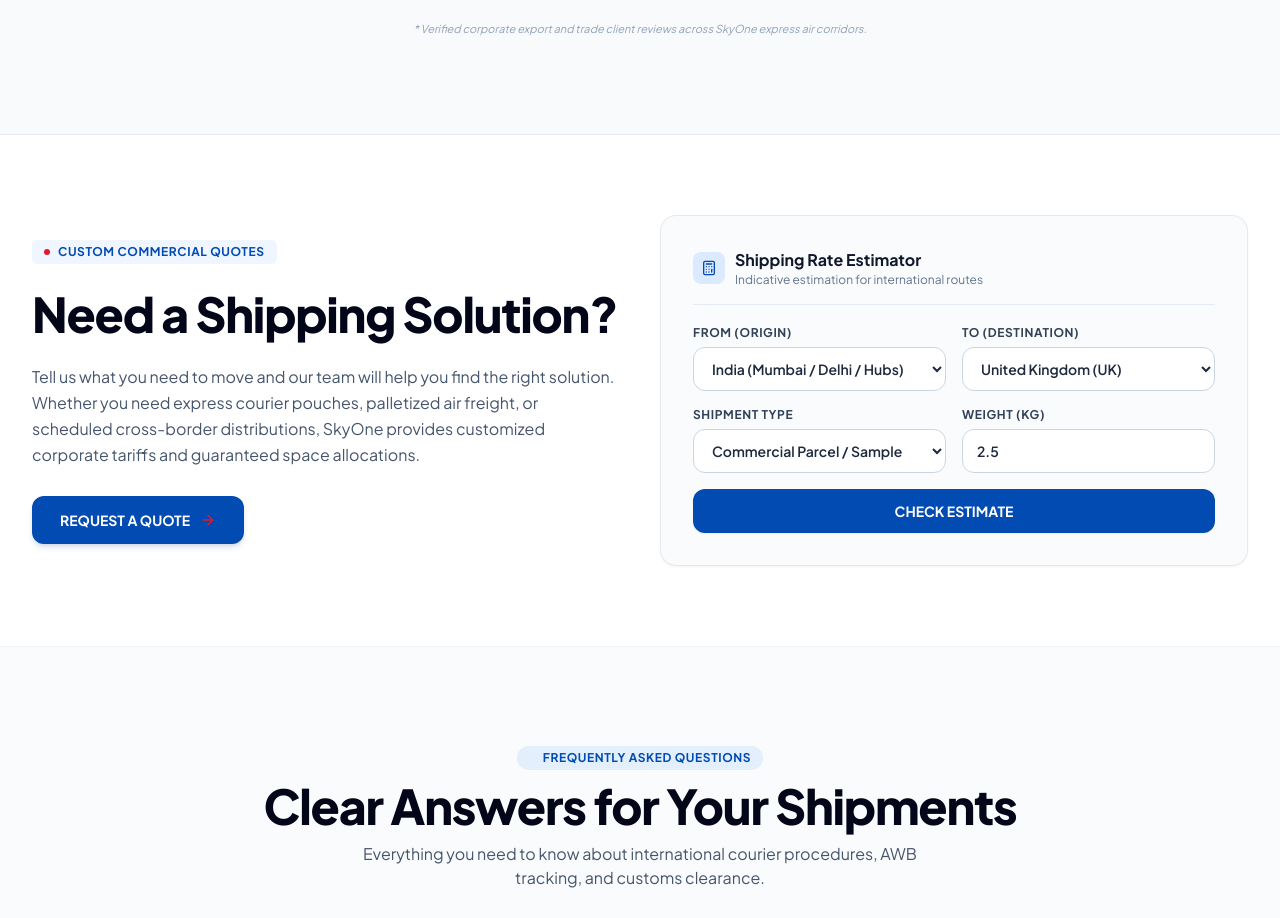
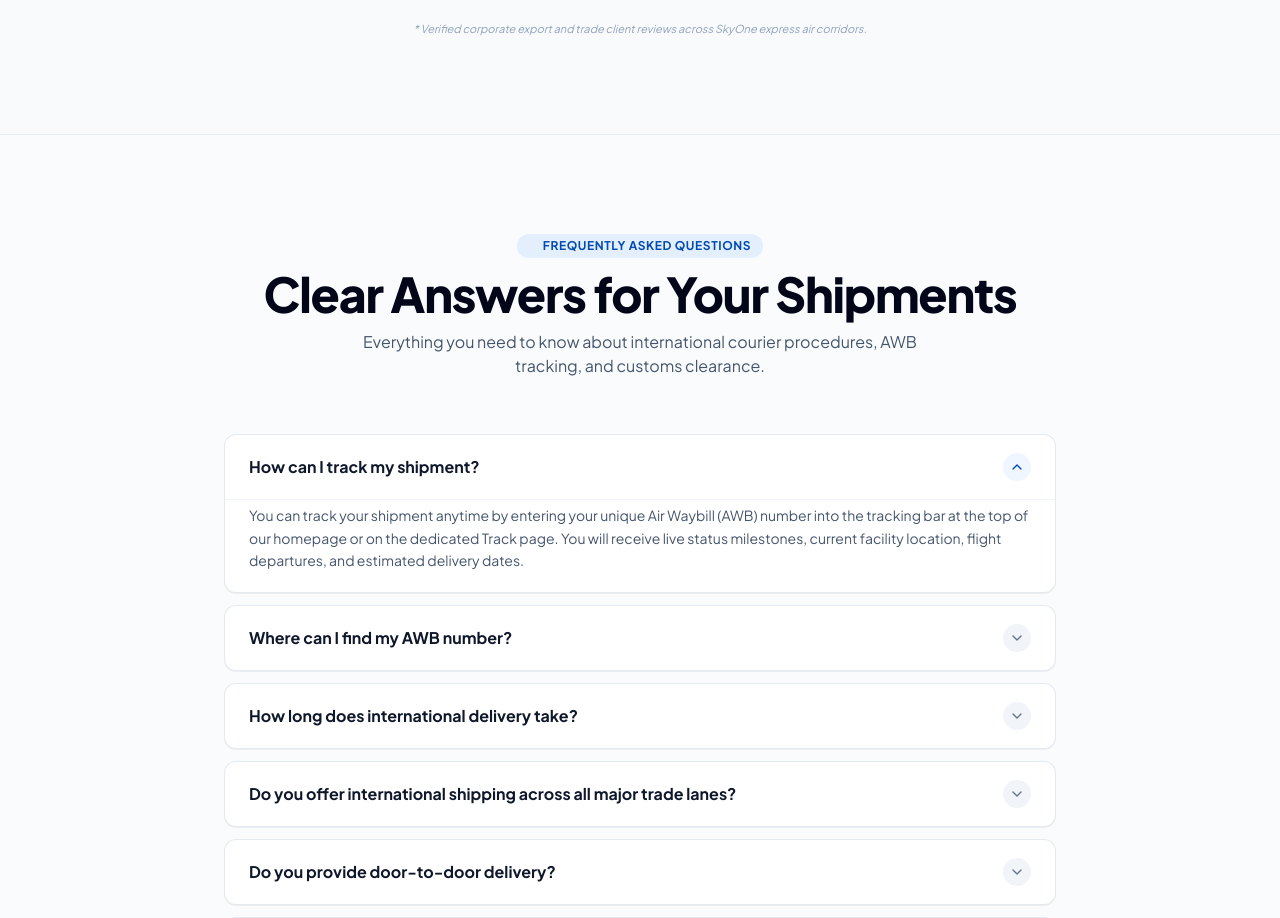
Before and after one commit to HRPUKALE/SKYONE_Ranjan, a React (Vite) app: page / in a window 1280 px wide. Shown: the part 5660-6578 px from the top of the page. Built offline with nearby package versions, Linux system fonts and the light colour scheme.

Commit message:
Remove rate calculator / shipping solution section below testimonials

```diff
--- a/src/pages/HomePage.tsx
+++ b/src/pages/HomePage.tsx
@@ -7,7 +7,6 @@ import { ShipmentJourney } from '../components/ShipmentJourney';
 import { WhySkyOne } from '../components/WhySkyOne';
 import { ValuesSection } from '../components/ValuesSection';
 import { TestimonialsSection } from '../components/TestimonialsSection';
-import { RateCalculatorSection } from '../components/RateCalculatorSection';
 import { FaqSection } from '../components/FaqSection';
 import { SEO } from '../components/SEO';
 
@@ -77,9 +76,6 @@ export const HomePage: React.FC<HomePageProps> = ({ onNavigate, onOpenQuote }) =
       {/* 13. Testimonials Carousel */}
       <TestimonialsSection />
 
-      {/* 14. Quote CTA & Rate Calculator */}
-      <RateCalculatorSection onOpenQuote={onOpenQuote} />
-
       {/* 15. FAQ Section */}
       <FaqSection onContactClick={() => onNavigate('/contact')} />
     </div>
```
